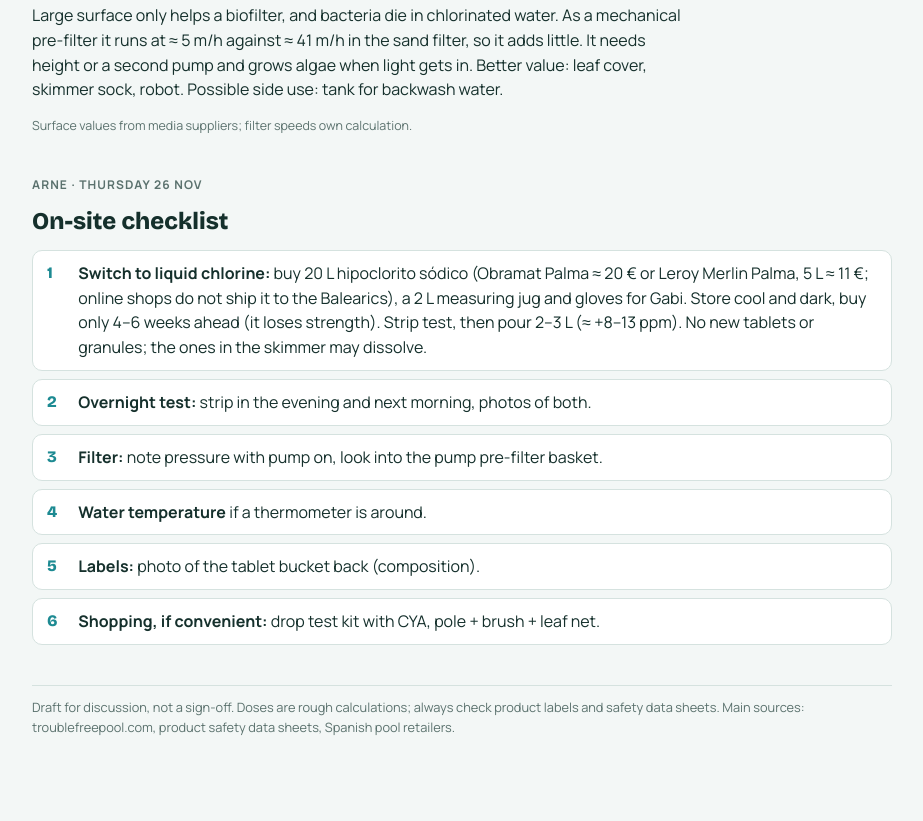
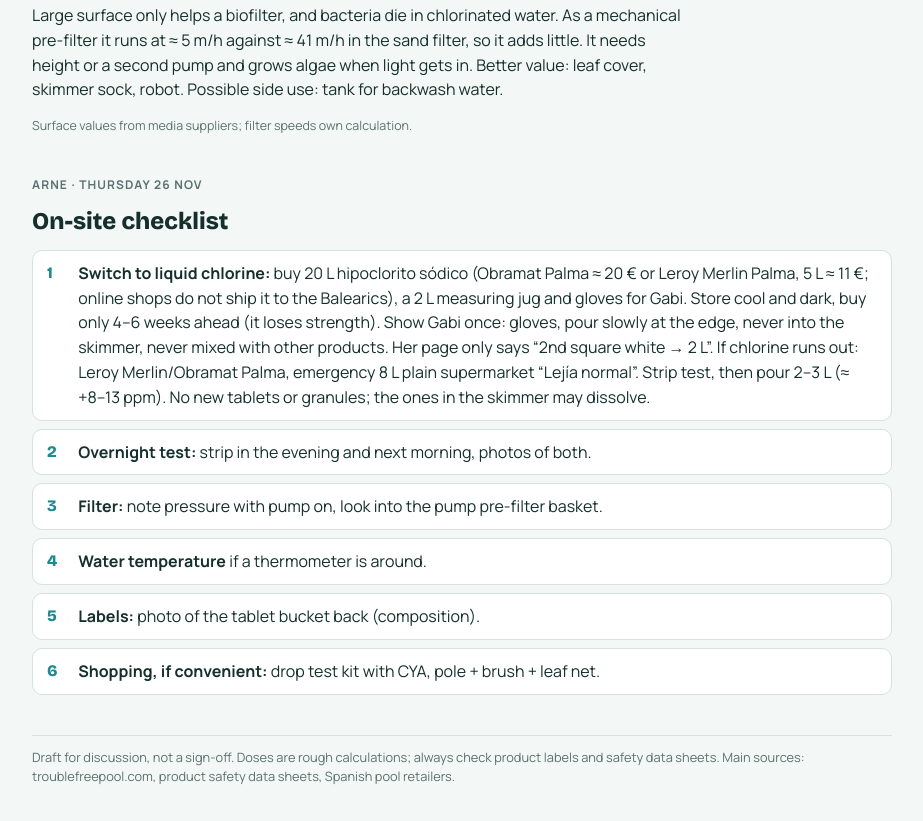
Before and after one commit to dennishieke-pool/pool, a plain HTML site: page strategie.html in a window 1280 px wide. Shown: the part 3700-4521 px from the top of the page, without its empty margins (178-1101 px from the left). Before the commit the page ends 4494 px from the top, so only its background shows below. Drawn offline with nearby package versions, Linux system fonts and the light colour scheme.

```diff
--- a/strategie.html
+++ b/strategie.html
@@ -208,7 +208,7 @@ footer{font-size:.8rem;color:var(--muted);border-top:1px solid var(--line);paddi
   <span class="eyebrow">Arne · Thursday 26 Nov</span>
   <h2>On-site checklist</h2>
   <ul class="todo">
-    <li><span class="n">1</span><span><b>Switch to liquid chlorine:</b> buy 20 L hipoclorito sódico (Obramat Palma ≈ 20 € or Leroy Merlin Palma, 5 L ≈ 11 €; online shops do not ship it to the Balearics), a 2 L measuring jug and gloves for Gabi. Store cool and dark, buy only 4–6 weeks ahead (it loses strength). Strip test, then pour 2–3 L (≈ +8–13 ppm). No new tablets or granules; the ones in the skimmer may dissolve.</span></li>
+    <li><span class="n">1</span><span><b>Switch to liquid chlorine:</b> buy 20 L hipoclorito sódico (Obramat Palma ≈ 20 € or Leroy Merlin Palma, 5 L ≈ 11 €; online shops do not ship it to the Balearics), a 2 L measuring jug and gloves for Gabi. Store cool and dark, buy only 4–6 weeks ahead (it loses strength). Show Gabi once: gloves, pour slowly at the edge, never into the skimmer, never mixed with other products. Her page only says “2nd square white → 2 L”. If chlorine runs out: Leroy Merlin/Obramat Palma, emergency 8 L plain supermarket “Lejía normal”. Strip test, then pour 2–3 L (≈ +8–13 ppm). No new tablets or granules; the ones in the skimmer may dissolve.</span></li>
     <li><span class="n">2</span><span><b>Overnight test:</b> strip in the evening and next morning, photos of both.</span></li>
     <li><span class="n">3</span><span><b>Filter:</b> note pressure with pump on, look into the pump pre-filter basket.</span></li>
     <li><span class="n">4</span><span><b>Water temperature</b> if a thermometer is around.</span></li>
```
